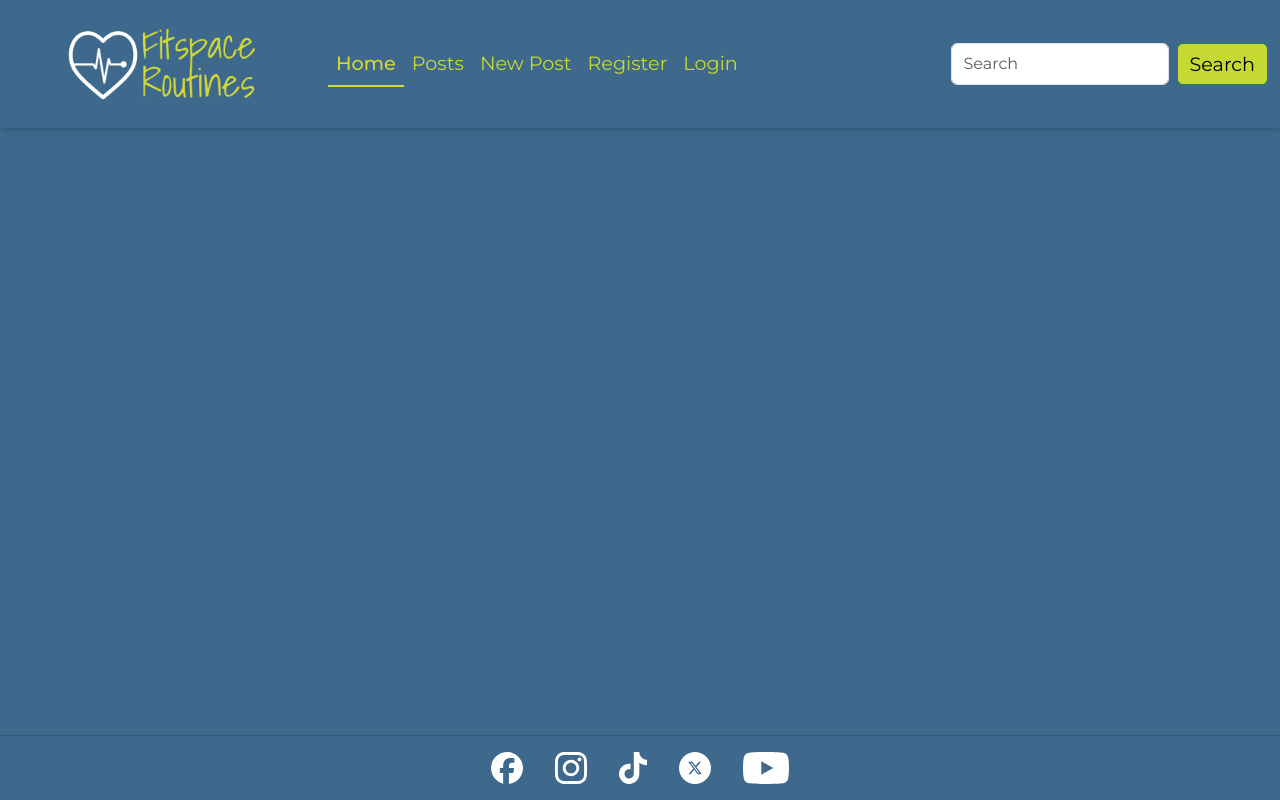
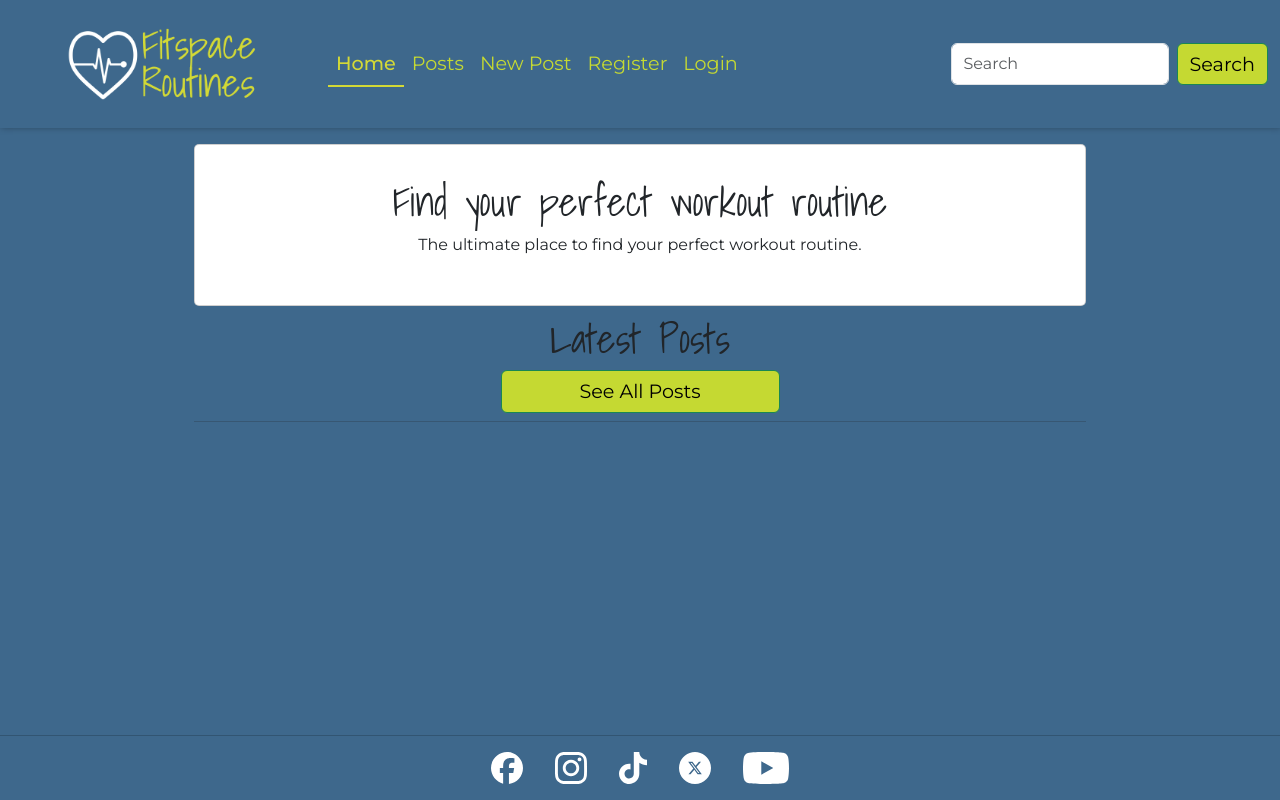
Before and after one commit to cajones93/fitspace-routines, a Django app: page / in a window 1280 px wide. Run offline with Django 5.2, Linux system fonts and the light colour scheme; data that the repository does not hold is empty.

Commit message:
add latest posts to index page

```diff
--- a/home/templates/home/index.html
+++ b/home/templates/home/index.html
@@ -1 +1,34 @@
 {% extends 'base.html' %}
+
+{% block title %}Home{% endblock %}
+
+{% block content %}
+<div class="container flex-column pt-3">
+    <section class="home-container text-center">
+        <h1 class="main-title mx-auto">Find your perfect workout routine</h1>
+        <p>The ultimate place to find your perfect workout routine.</p>
+    </section>
+    <section>
+        <h1 class="text-center p2 mt-2">
+            Latest Posts
+        </h1>
+        <a href="{% url 'posts' %}" class="btn btn-outline-success w-25 mb-2 see-all">See All Posts</a>
+        <hr class="long">
+        <div class="container d-flex flex-row flex-wrap justify-content-center">
+            {% for post in posts %}
+                <a href="{% url 'post_detail' post.id %}" class="posts" aria-label="Click to view {{post.title}}">
+                    <div class="card m-3" style="width: 21rem;">
+                        <div class="card-body">
+                          <h2 class="card-title">{{post.title}}</h5>
+                          <h3 class="card-subtitle mb-2 text-muted">{{post.author}}</h6>
+                          <p class="card-text">{{post.excerpt|truncatechars:100}}</p>
+                          <h4 class="card-focus">{{post.get_focus_display}}</h5>
+                          <h5 class="card-created">Created on: {{post.created_on}}</h6>
+                        </div>
+                      </div>
+                </a>
+            {% endfor %}
+        </div>
+    </section>
+</div>
+{% endblock %}
--- a/home/views.py
+++ b/home/views.py
@@ -1,4 +1,11 @@
-from django.views.generic import TemplateView
+from django.views.generic import ListView
+from blog.models import Post
 
-class Index(TemplateView):
+
+class Index(ListView):
     template_name = 'home/index.html'
+    model = Post
+    context_object_name = 'posts'
+
+    def get_queryset(self):
+        return self.model.objects.all()[:3]
--- a/static/css/base.css
+++ b/static/css/base.css
@@ -98,6 +98,17 @@ img.logo {
     font-weight: 500;
 }
 
+
+/* Index */
+
+.home-container{
+    width: 80%;
+    margin: 0 auto;
+    border: var(--border);
+    border-radius: 5px;
+    background-color: white;
+    padding: 2rem;
+}
 
 /* Form */
 
@@ -221,3 +232,14 @@ a:hover{
 #id_password_helptext, #div_id_remember{
     display: none;
 }
+
+
+.see-all{
+    display: block;
+    margin: 0 auto;
+}
+
+.long{
+    width: 80%;
+    margin: 0 auto;
+}
```
